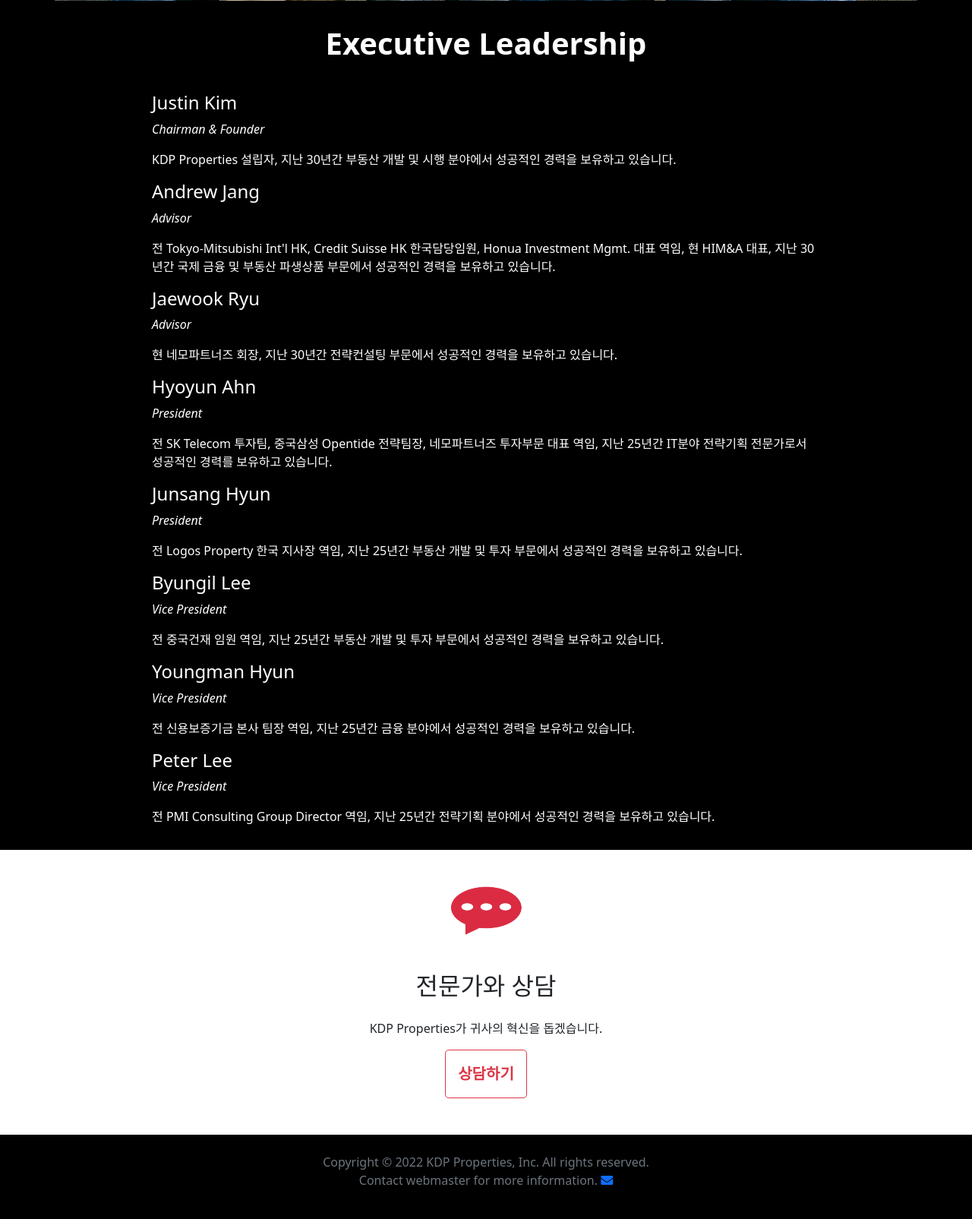
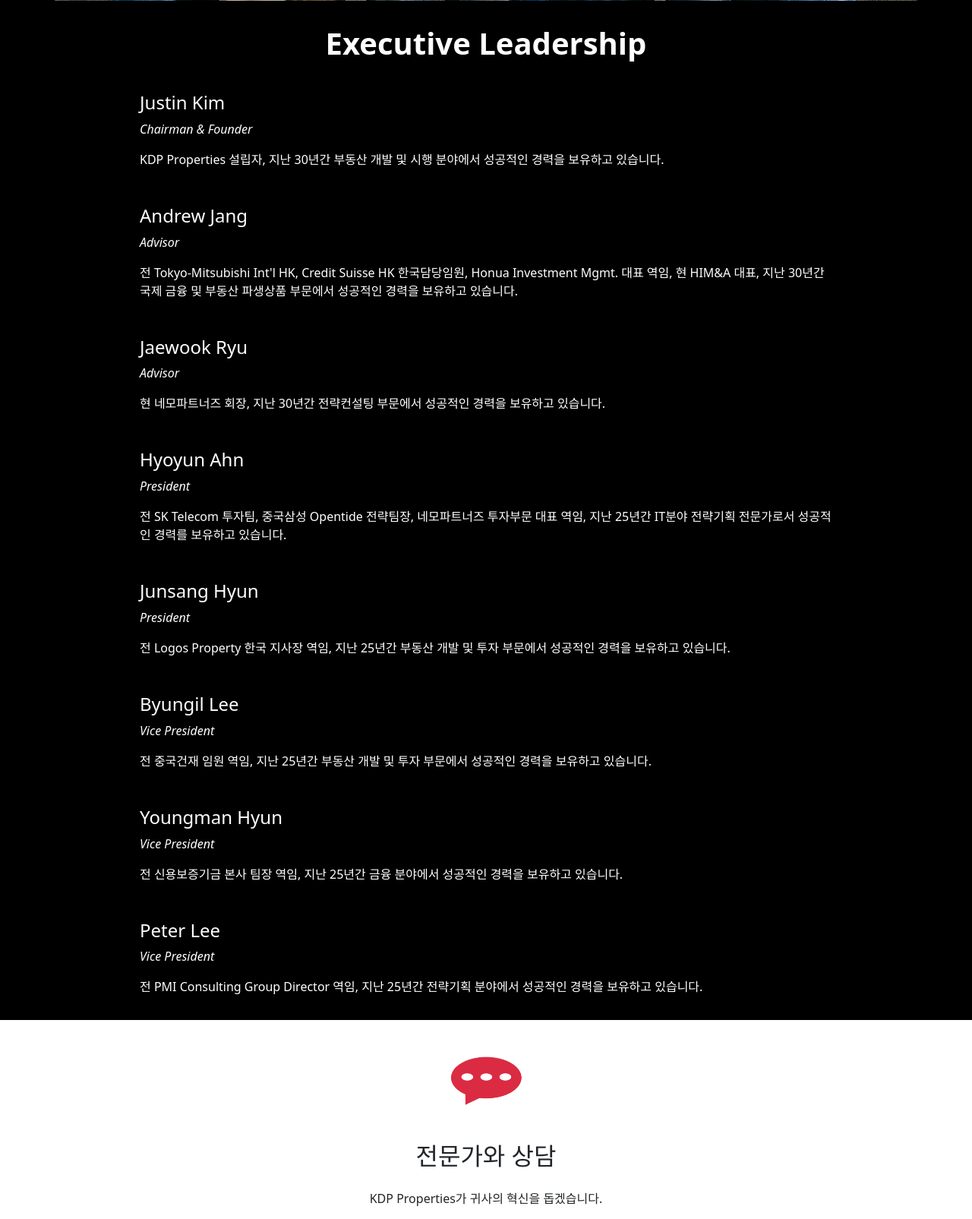
Before and after one commit to neworld0/kdp, a Django app: page /kdp_wb/company/ in a window 1280 px wide. Shown: the part 1142-2747 px from the top of the page at 76% size. Before the commit the page ends 2702 px from the top, so only its background shows below. Run offline with Django 4.2, Linux system fonts and the light colour scheme; some libraries are stand-ins or nearby versions.

Commit message:
company.html 수정 6/10 01:55

```diff
--- a/templates/kdp_wb/company.html
+++ b/templates/kdp_wb/company.html
@@ -23,74 +23,74 @@
         </div>
         <div class="container w-75">
             <div class="col-12 text-left">
-                <div class="m-3">
+                <div class="mt-3">
                     <h4>Justin Kim</h4>
                     <p><em>Chairman & Founder</em></p>
                 </div>
-                <div class="m-3">
+                <div class="mb-3 pb-3">
                     <p>KDP Properties 설립자, 지난 30년간 부동산 개발 및 시행 분야에서 성공적인 경력을 보유하고 있습니다.</p>
                 </div>
             </div>
             <div class="col-12 text-left">
-                <div class="m-3">
+                <div class="mt-3">
                     <h4>Andrew Jang</h4>
                     <p><em>Advisor</em></p>
                 </div>
-                <div class="m-3">
+                <div class="mb-3 pb-3">
                     <p>전 Tokyo-Mitsubishi Int'l HK, Credit Suisse HK 한국담당임원, Honua Investment Mgmt. 대표 역임, 현 HIM&A 대표, 지난 30년간 국제 금융 및 부동산 파생상품 부문에서 성공적인 경력을 보유하고 있습니다.</p>
                 </div>
             </div>
             <div class="col-12 text-left">
-                <div class="m-3">
+                <div class="mt-3">
                     <h4>Jaewook Ryu</h4>
                     <p><em>Advisor</em></p>
                 </div>
-                <div class="m-3">
+                <div class="mb-3 pb-3">
                     <p>현 네모파트너즈 회장, 지난 30년간 전략컨설팅 부문에서 성공적인 경력을 보유하고 있습니다.</p>
                 </div>
             </div>
             <div class="col-12 text-left">
-                <div class="m-3">
+                <div class="mt-3">
                     <h4>Hyoyun Ahn</h4>
                     <p><em>President</em></p>
                 </div>
-                <div class="m-3">
+                <div class="mb-3 pb-3">
                     <p>전 SK Telecom 투자팀, 중국삼성 Opentide 전략팀장, 네모파트너즈 투자부문 대표 역임, 지난 25년간 IT분야 전략기획 전문가로서 성공적인 경력를 보유하고 있습니다.</p>
                 </div>
             </div>
             <div class="col-12 text-left">
-                <div class="m-3">
+                <div class="mt-3">
                     <h4>Junsang Hyun</h4>
                     <p><em>President</em></p>
                 </div>
-                <div class="m-3">
+                <div class="mb-3 pb-3">
                     <p>전 Logos Property 한국 지사장 역임, 지난 25년간 부동산 개발 및 투자 부문에서 성공적인 경력을 보유하고 있습니다.</p>
                 </div>
             </div>
             <div class="col-12 text-left">
-                <div class="m-3">
+                <div class="mt-3">
                     <h4>Byungil Lee</h4>
                     <p><em>Vice President</em></p>
                 </div>
-                <div class="m-3">
+                <div class="mb-3 pb-3">
                     <p>전 중국건재 임원 역임, 지난 25년간 부동산 개발 및 투자 부문에서 성공적인 경력을 보유하고 있습니다.</p>
                 </div>
             </div>
             <div class="col-12 text-left">
-                <div class="m-3">
+                <div class="mt-3">
                     <h4>Youngman Hyun</h4>
                     <p><em>Vice President</em></p>
                 </div>
-                <div class="m-3">
+                <div class="mb-3 pb-3">
                     <p>전 신용보증기금 본사 팀장 역임, 지난 25년간 금융 분야에서 성공적인 경력을 보유하고 있습니다.</p>
                 </div>
             </div>
             <div class="col-12 text-left">
-                <div class="m-3">
+                <div class="mt-3">
                     <h4>Peter Lee</h4>
                     <p><em>Vice President</em></p>
                 </div>
-                <div class="m-3">
+                <div class="mb-3">
                     <p>전 PMI Consulting Group Director 역임, 지난 25년간 전략기획 분야에서 성공적인 경력을 보유하고 있습니다.</p>
                 </div>
             </div>
```
